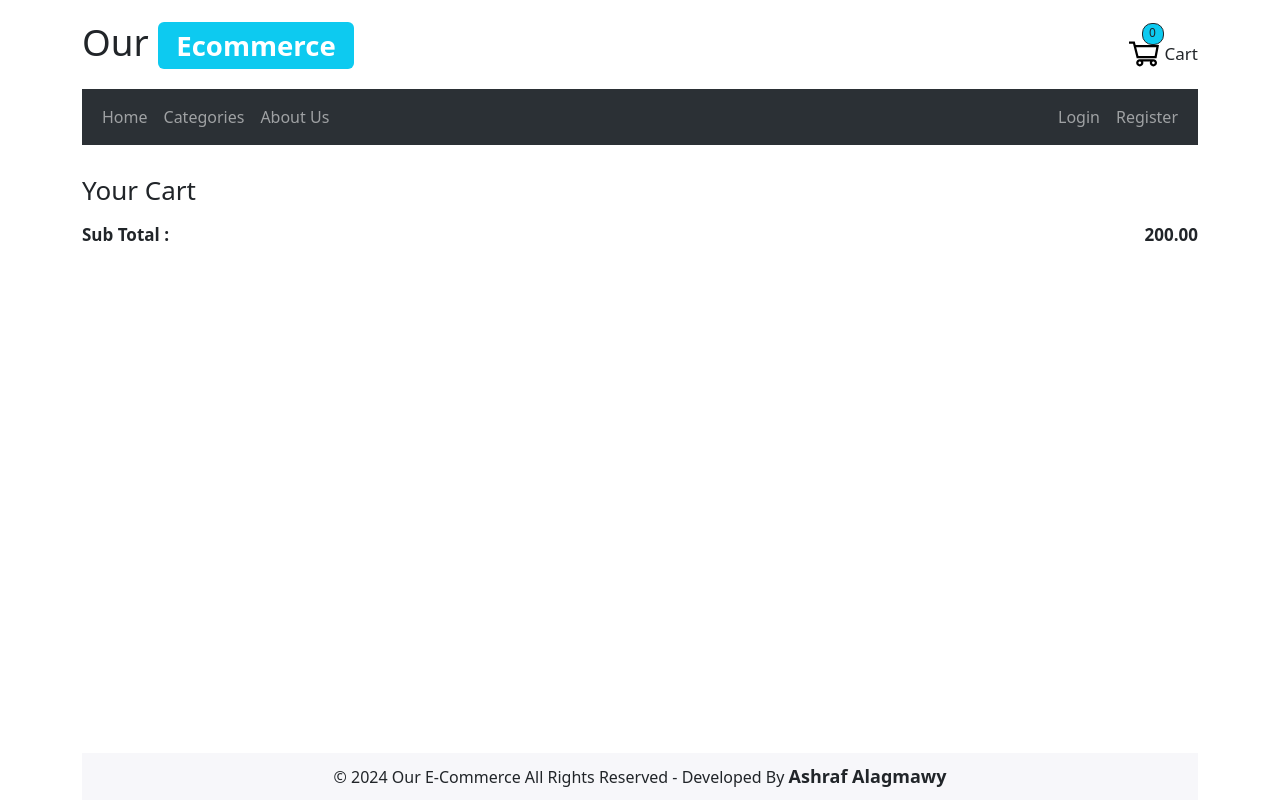
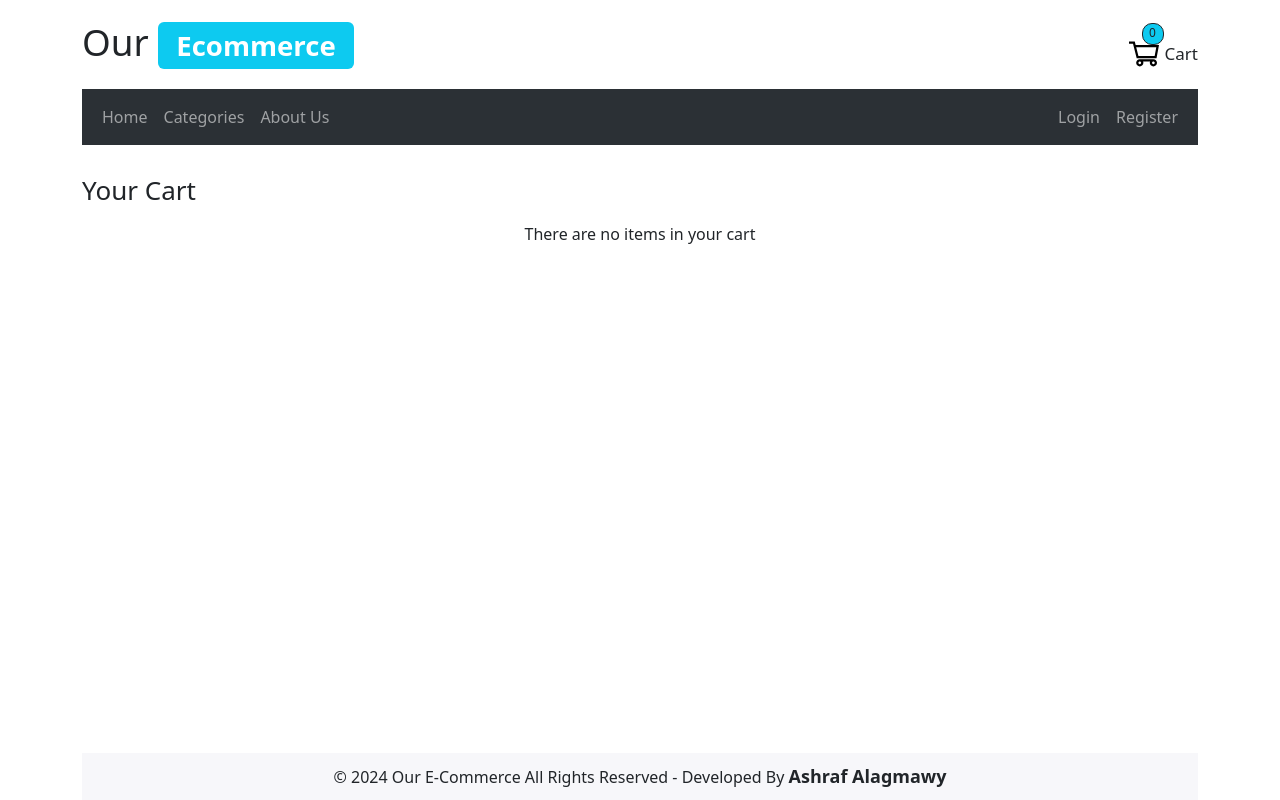
Before and after one commit to AshrafAlagmawy/e-commerce, a React (Vite) app: page /shopping-cart in a window 1280 px wide. Built offline with nearby package versions, Linux system fonts and the light colour scheme.

Commit message:
Managing the total price ✅ And Finishing the products in cart page successfully

```diff
--- a/src/components/eCommerce/CartSubTotalPrice/CartSubTotalPrice.tsx
+++ b/src/components/eCommerce/CartSubTotalPrice/CartSubTotalPrice.tsx
@@ -1,10 +1,23 @@
+import { TProduct } from '@customTypes/product';
 import styles from './styles.module.css';
 
-const CartSubTotalPrice = () => {
+type CartSubTotalPriceProps = { products: TProduct[] };
+
+const CartSubTotalPrice = ({ products }: CartSubTotalPriceProps) => {
+  const subTotal = products.reduce((accumulator, el) => {
+    const price = el.price;
+    const quantity = el.quantity;
+    if (quantity && typeof quantity === 'number') {
+      return accumulator + price * quantity;
+    } else {
+      return accumulator;
+    }
+  }, 0);
+
   return (
     <div className={styles.container}>
       <span>Sub Total : </span>
-      <span>200.00</span>
+      <span>{subTotal.toFixed(2)}</span>
     </div>
   );
 };
--- a/src/pages/ShoppingCart.tsx
+++ b/src/pages/ShoppingCart.tsx
@@ -44,12 +44,18 @@ const ShoppingCart = () => {
       <Heading>Your Cart</Heading>
       <Loading status={loading} error={error}>
         <>
-          <ShoppingCartItemList
-            products={products}
-            changeQuantityHandler={changeQuantityHandler}
-            removeItemHandler={removeItemHandler}
-          />
-          <CartSubTotalPrice />
+          {products.length !== 0 ? (
+            <>
+              <ShoppingCartItemList
+                products={products}
+                changeQuantityHandler={changeQuantityHandler}
+                removeItemHandler={removeItemHandler}
+              />
+              <CartSubTotalPrice products={products} />
+            </>
+          ) : (
+            <p className="text-center">There are no items in your cart</p>
+          )}
         </>
       </Loading>
     </>
```
